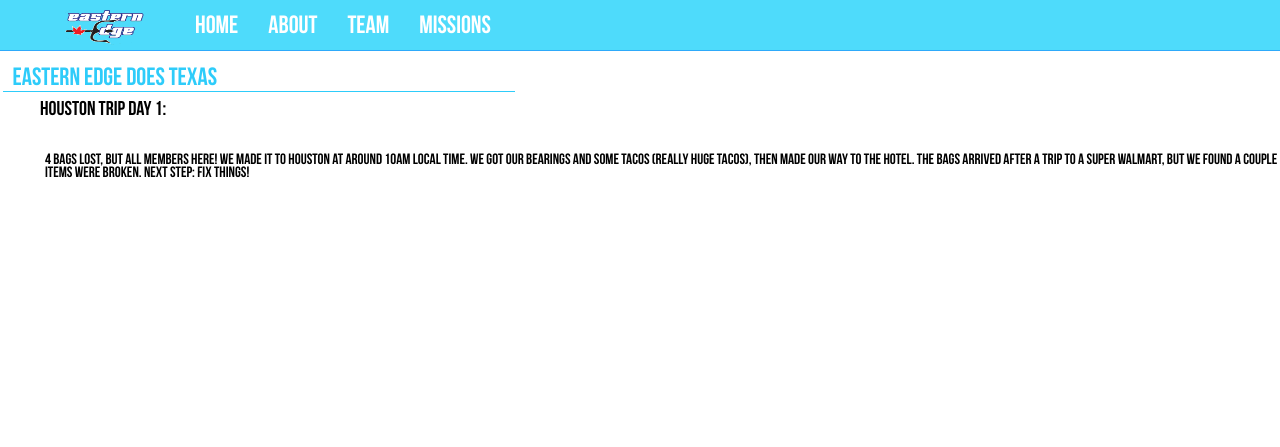
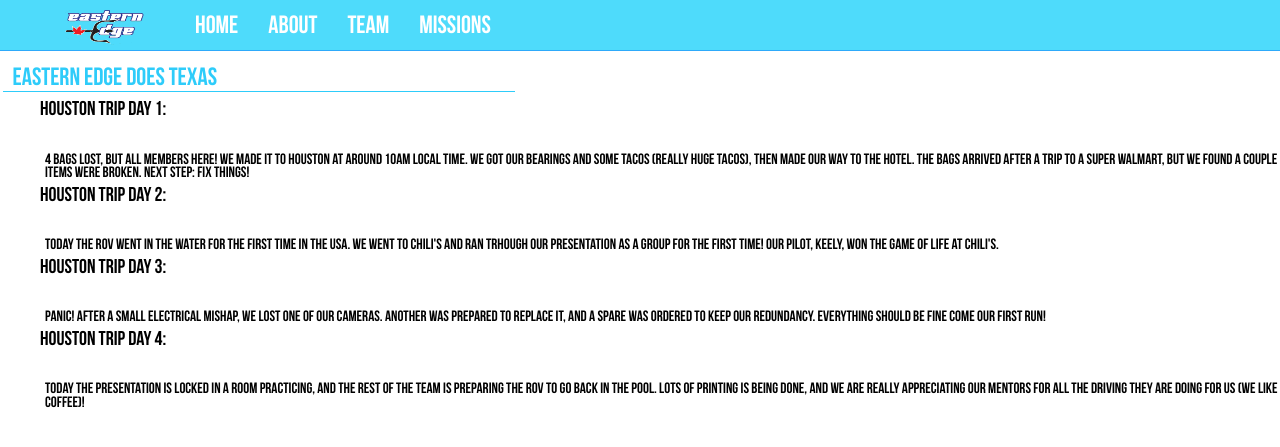
Before and after one commit to EasternEdgeRobotics/OldWebsite, a Jekyll site: the page NASA.html, which Jekyll copies as it is, in a window 1280 px wide. Shown: the top 447 px of the page. Built offline with Jekyll 4.4.1, drawn with Linux system fonts in a browser that asks for light colours.

Commit message:
Added some blogs posts

```diff
--- a/NASA.html
+++ b/NASA.html
@@ -40,6 +40,33 @@
 	</p>
 </div>
 
+<div class="CEOtitletext">
+	Houston Trip Day 2:
+</div>
+<div class="text">
+	<p>
+		Today the ROV went in the water for the first time in the USA. We went to Chili's and ran trhough our presentation as a group for the first time! Our Pilot, Keely, won the Game of Life at Chili's.
+	</p>
+</div>
+
+<div class="CEOtitletext">
+	Houston Trip Day 3:
+</div>
+<div class="text">
+	<p>
+		Panic! After a small electrical mishap, we lost one of our cameras. Another was prepared to replace it, and a spare was ordered to keep our redundancy. Everything should be fine come our first run!
+	</p>
+</div>
+
+<div class="CEOtitletext">
+	Houston Trip Day 4:
+</div>
+<div class="text">
+	<p>
+		Today the presentation is locked in a room practicing, and the rest of the team is preparing the ROV to go back in the pool. Lots of printing is being done, and we are really appreciating our mentors for all the driving they are doing for us (we like coffee)!
+	</p>
+</div>
+
 </body>
 
 </html>
```
